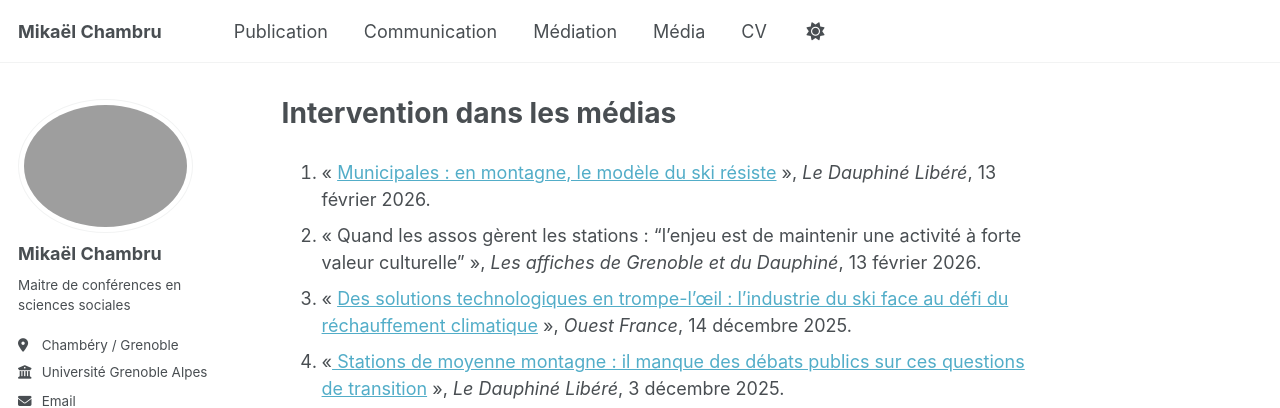
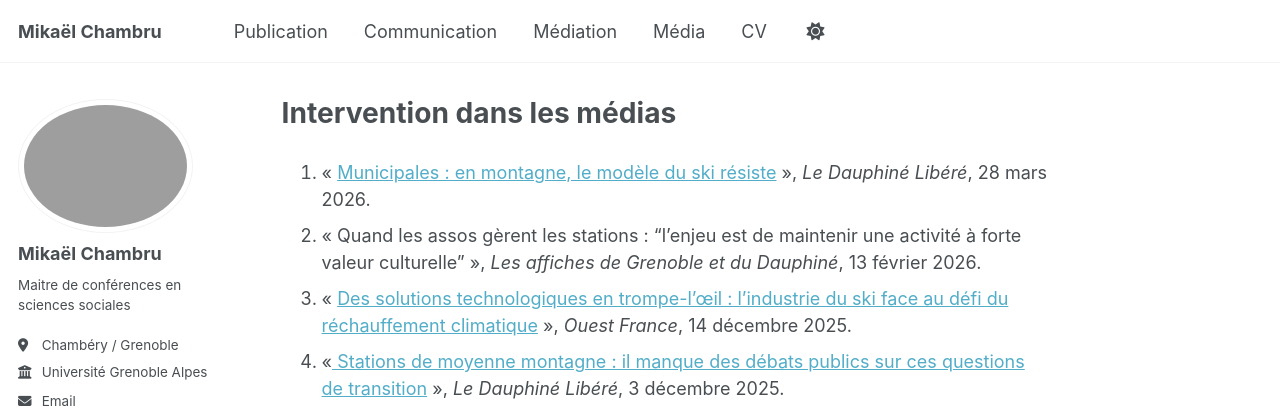
Before and after one commit to mikaelchambru/mikaelchambru.github.io, a Jekyll site: the page built from _pages/media.md, in a window 1280 px wide and 900 px high. Shown: the top 408 px of the window. Built offline with Jekyll 4.4.1, drawn with Linux system fonts in a browser that asks for light colours; some web fonts are replaced; a script bundle is joined from its source files by our own code; library files that are not in the unit come from our copies.

Commit message:
Update media.md

```diff
--- a/_pages/media.md
+++ b/_pages/media.md
@@ -6,7 +6,7 @@ redirect_from:
 - media.html
 ---
 
-1. « [Municipales : en montagne, le modèle du ski résiste](https://www.ledauphine.com/elections/2026/03/27/val-d-isere-meribel-briancon-en-montagne-les-nouveaux-maires-defendent-encore-le-ski) », *Le Dauphiné Libéré*, 13 février 2026.
+1. « [Municipales : en montagne, le modèle du ski résiste](https://www.ledauphine.com/elections/2026/03/27/val-d-isere-meribel-briancon-en-montagne-les-nouveaux-maires-defendent-encore-le-ski) », *Le Dauphiné Libéré*, 28 mars 2026.
 2. « Quand les assos gèrent les stations : "l'enjeu est de maintenir une activité à forte valeur culturelle" », *Les affiches de Grenoble et du Dauphiné*, 13 février 2026.
 3. « [Des solutions technologiques en trompe-l’œil : l’industrie du ski face au défi du réchauffement climatique](https://www.ouest-france.fr/environnement/rechauffement-climatique/des-solutions-technologiques-en-trompe-lil-lindustrie-du-ski-face-au-defi-du-rechauffement-climatique-a4402ca2-b66c-11f0-9097-68e77b575996) », *Ouest France*, 14 décembre 2025.
 4. «[ Stations de moyenne montagne : il manque des débats publics sur ces questions de transition](https://www.ledauphine.com/societe/2025/12/03/stations-de-moyenne-montagne-il-manque-des-debats-publics-sur-ces-questions-de-transition) », *Le Dauphiné Libéré*, 3 décembre 2025.
```
